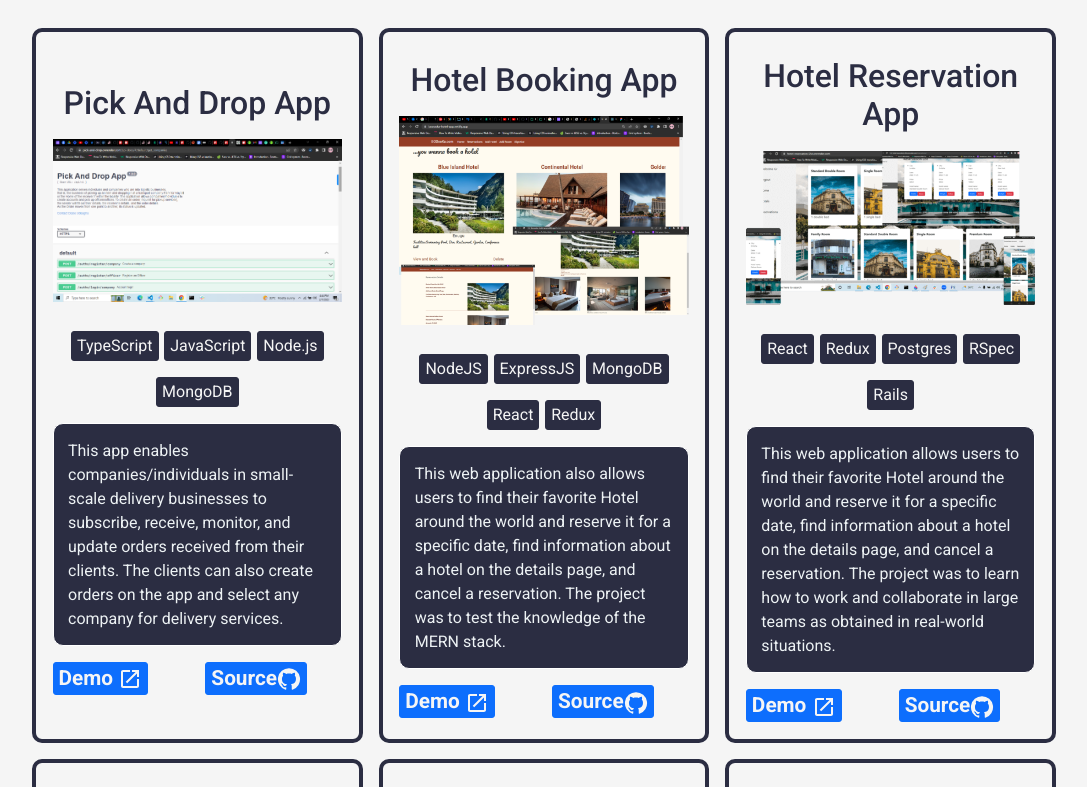
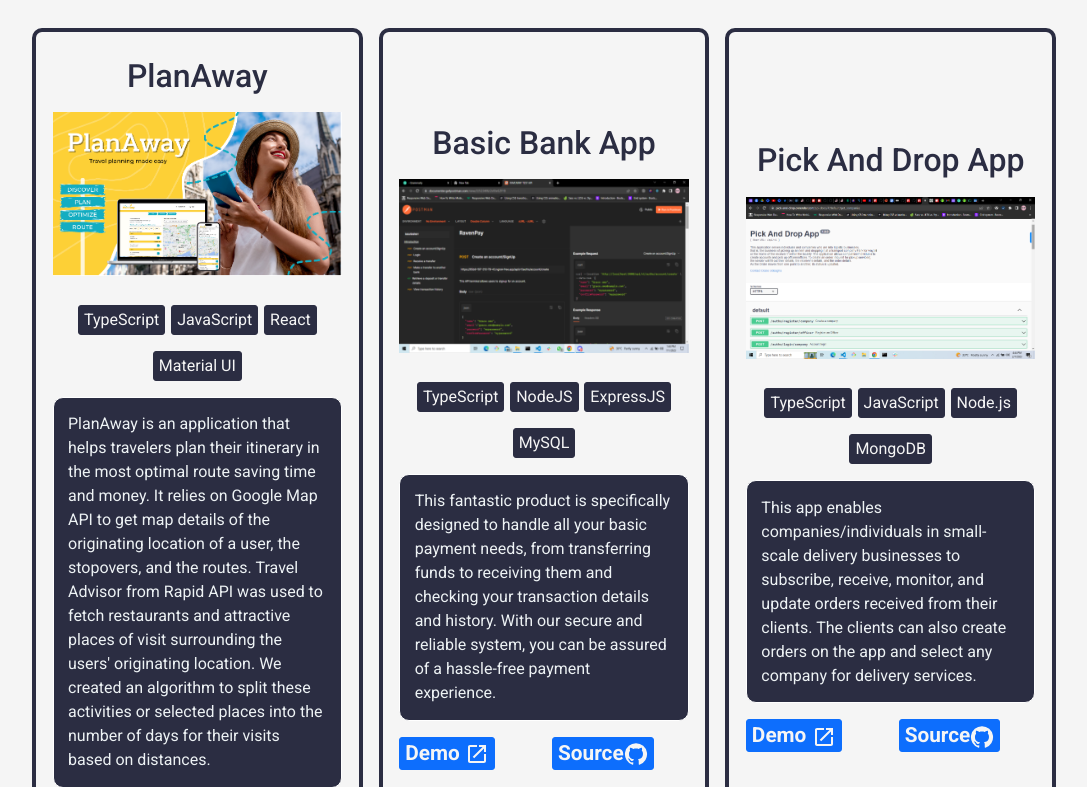
Before and after one commit to udeaghad/my-portfolio, a React (Create React App) app: page / in a window 1280 px wide. Shown: the part 693-1480 px from the top of the page, without its empty margins (96-1183 px from the left). Built offline with nearby package versions, Linux system fonts and the light colour scheme.

Commit message:
Update portfolio with new projects

```diff
--- a/src/App.js
+++ b/src/App.js
@@ -2,13 +2,29 @@ import React from 'react';
 import './App.css';
 import { Routes, Route } from 'react-router-dom';
 import Homepage from './pages/HomePage';
-// import CssBaseline from '@mui/material/CssBaseline';
-// import Container from '@mui/material/Container';
 
 const App = () => {
   const projects = [
     {
       id: 1,
+      name: 'PlanAway',
+      description: 'PlanAway is an application that helps travelers plan their itinerary in the most optimal route saving time and money. It relies on Google Map API to get map details of the originating location of a user, the stopovers, and the routes. Travel Advisor from Rapid API was used to fetch restaurants and attractive places of visit surrounding the users\' originating location. We created an algorithm to split these activities or selected places into the number of days for their visits based on distances.',
+      stack: ['TypeScript', 'JavaScript', 'React', 'Material UI'],
+      image: '/images/PlanAway-Thumbnail2.png',
+      source_code: 'https://github.com/udeaghad/PlanAway/',
+      demo: 'https://planawaywifi.netlify.app/',
+    },
+    {
+      id: 2,
+      name: 'Basic Bank App',
+      description: 'This fantastic product is specifically designed to handle all your basic payment needs, from transferring funds to receiving them and checking your transaction details and history. With our secure and reliable system, you can be assured of a hassle-free payment experience.',
+      stack: ['TypeScript', 'NodeJS', 'ExpressJS', 'MySQL'],
+      image: '/images/Basic-bank-App.png',
+      source_code: 'https://github.com/udeaghad/Basic-Bank-App/',
+      demo: 'https://documenter.getpostman.com/view/22522406/2s93eSZF1B',
+    },
+    {
+      id: 3,
       name: 'Pick And Drop App',
       description: 'This app enables companies/individuals in small-scale delivery businesses to subscribe, receive, monitor, and update orders received from their clients. The clients can also create orders on the app and select any company for delivery services.',
       stack: ['TypeScript', 'JavaScript', 'Node.js', 'MongoDB'],
@@ -17,16 +33,36 @@ const App = () => {
       demo: 'https://pick-and-drop.onrender.com/api-docs',
     },
     {
-      id: 2,
-      name: 'Hotel Booking App',
-      description: 'This web application also allows users to find their favorite Hotel around the world and reserve it for a specific date, find information about a hotel on the details page, and cancel a reservation. The project was to test the knowledge of the MERN stack.',
-      stack: ['NodeJS', 'ExpressJS', 'MongoDB', 'React', 'Redux'],
-      image: '/images/mern-hotel-api.png',
-      source_code: 'https://github.com/udeaghad/mern-hotel-api',
-      demo: 'https://booooka-hotel-app.netlify.app/',
+      id: 4,
+      name: 'Crypto Tracker',
+      description: 'This project is about building a mobile web application to check a list of metrics (numeric values) which I created using React and Redux. I selected an API that provides numeric data about cryptocurrency exchange and then developed the web app using the API.',
+      stack: ['React', 'Redux', 'Jest', 'JavaScript'],
+      image: '/images/crypto-app.png',
+      source_code: 'https://github.com/udeaghad/crypto-market-app',
+      demo: 'https://crypto-exchange-market.netlify.app/',
+    },
+
+    {
+      id: 5,
+      name: 'Game of throne movie app',
+      description: 'This project is about building a mobile web application to check a list of movies and their details using React and Redux. I selected an API that provides numeric data about movies and then built the web app around it.',
+      stack: ['HTML', 'CSS', 'JavaScript', 'Webpack', 'Jest'],
+      image: '/images/movie-app.png',
+      source_code: 'https://github.com/udeaghad/Movie-app',
+      demo: 'https://game-of-throne-movie.netlify.app/',
+    },
+
+    {
+      id: 6,
+      name: "Space Travelers' Hub",
+      description: 'In this Project, We worked with live data from the SpaceX API. We built a web application for a company that provides commercial and scientific space travel services. The application will allow users to book rockets and join selected space missions.',
+      stack: ['React', 'Redux', 'HTML/CSS', 'JavaScript'],
+      image: '/images/space-travellers-app.png',
+      source_code: 'https://github.com/udeaghad/space-travelers-hub',
+      demo: 'https://galaxy-travellers.netlify.app/',
     },
     {
-      id: 3,
+      id: 7,
       name: 'Hotel Reservation App',
       description: 'This web application allows users to find their favorite Hotel around the world and reserve it for a specific date, find information about a hotel on the details page, and cancel a reservation. The project was to learn how to work and collaborate in large teams as obtained in real-world situations.',
       stack: ['React', 'Redux', 'Postgres', 'RSpec', 'Rails'],
@@ -36,7 +72,7 @@ const App = () => {
     },
 
     {
-      id: 4,
+      id: 8,
       name: 'Budget App(Xpenda)',
       description: 'This Ruby on Rails project is about building a mobile web application to manage your budget: you have a list of transactions associated with a category and see how much money is spent and on what. I created an application allowing the user to register and log in so that the data is private.',
       stack: ['Ruby', 'Rails', 'Postgres', 'RSpec'],
@@ -46,38 +82,9 @@ const App = () => {
 
     },
 
-    {
-      id: 5,
-      name: 'Crypto Tracker',
-      description: 'This project is about building a mobile web application to check a list of metrics (numeric values) which I created using React and Redux. I selected an API that provides numeric data about cryptocurrency exchange and then developed the web app using the API.',
-      stack: ['React', 'Redux', 'Jest', 'JavaScript'],
-      image: '/images/crypto-app.png',
-      source_code: 'https://github.com/udeaghad/crypto-market-app',
-      demo: 'https://crypto-exchange-market.netlify.app/',
-    },
 
     {
-      id: 6,
-      name: 'Game of throne movie app',
-      description: 'This project is about building a mobile web application to check a list of movies and their details using React and Redux. I selected an API that provides numeric data about movies and then built the web app around it.',
-      stack: ['HTML', 'CSS', 'JavaScript', 'Webpack', 'Jest'],
-      image: '/images/movie-app.png',
-      source_code: 'https://github.com/udeaghad/Movie-app',
-      demo: 'https://game-of-throne-movie.netlify.app/',
-    },
-
-    {
-      id: 7,
-      name: "Space Travelers' Hub",
-      description: 'In this Project, We worked with live data from the SpaceX API. We built a web application for a company that provides commercial and scientific space travel services. The application will allow users to book rockets and join selected space missions.',
-      stack: ['React', 'Redux', 'HTML/CSS', 'JavaScript'],
-      image: '/images/space-travellers-app.png',
-      source_code: 'https://github.com/udeaghad/space-travelers-hub',
-      demo: 'https://galaxy-travellers.netlify.app/',
-    },
-
-    {
-      id: 8,
+      id: 9,
       name: 'Maths Calculator',
       description: 'This project was to learn React components, React props, and React state. It was later updated to Handle events in a React app, use React life cycle methods, and understand the mechanism of the lifting state. Also, React hooks were used to refactor the components, and Routing was implemented for this SPA.',
       stack: ['HTML/CSS', 'JavaScript', 'React'],
--- a/src/components/AboutMe.js
+++ b/src/components/AboutMe.js
@@ -32,8 +32,9 @@ const AboutMe = () => (
 
         <p>
           As a Service Manager at Sterling Bank Plc, I gained experience in first-level support
-          maintenance for ATMs and streamlined processes that led to a significant increase in
-          account openings. With a Full Stack Web Development Program and 1300+ hours of experience
+          maintenance and streamlined processes that led to a significant increase in
+          account openings. I have brought along with me these experiences in my software development
+          journey. With a Full Stack Web Development Program and 1300+ hours of experience
           mastering algorithms and data structures, I have honed my skills in remote pair
           programming, code reviews, and communication and collaboration with international remote
           developers. My project management and ITIL certifications have also taught me to follow a
```
Also changed, not shown: public/images/Basic-bank-App.png (added), public/images/PlanAway-Thumbnail2.png (added).
